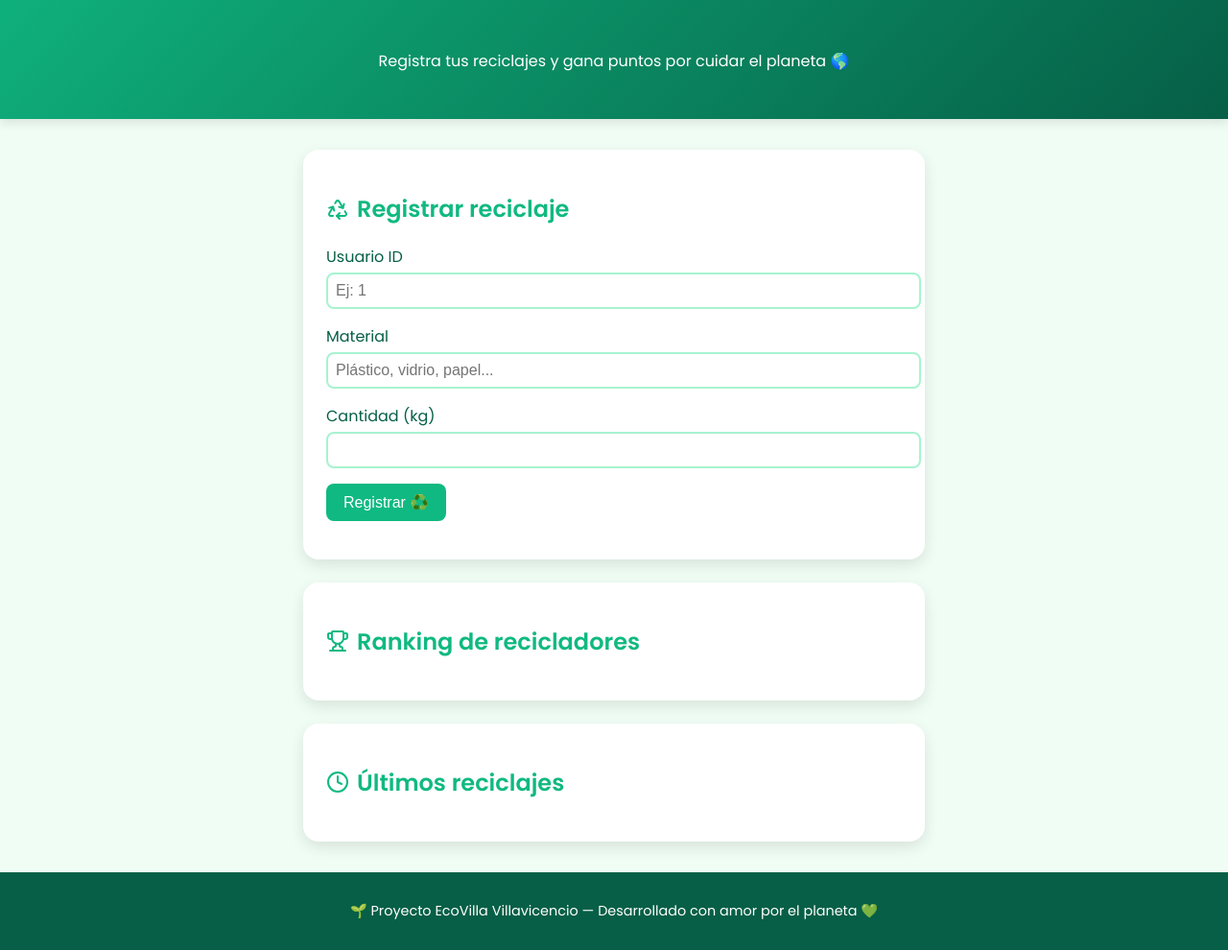
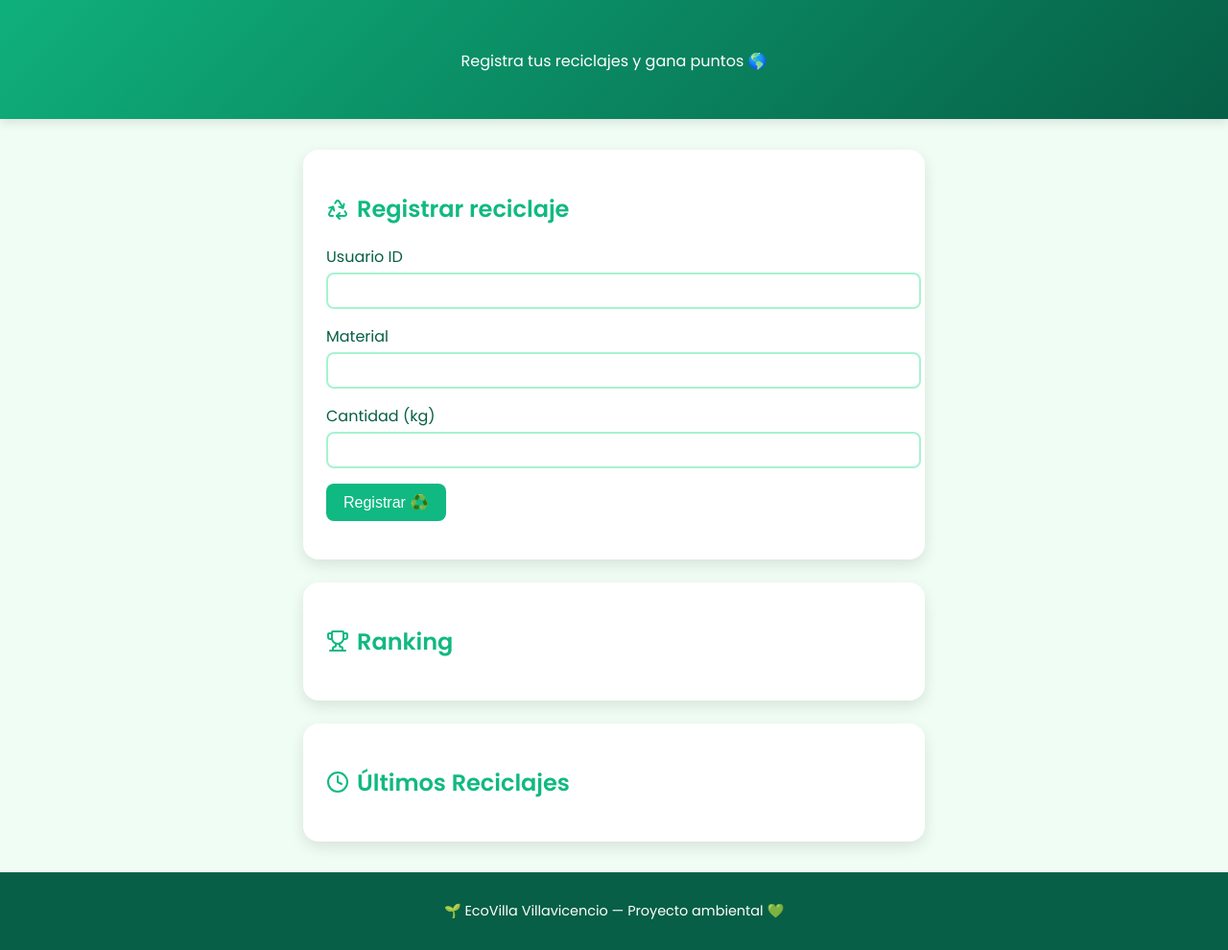
Before and after one commit to jeisonvivas/Ecovilla, a plain HTML site: page frontend/index.html in a window 1280 px wide. Shown: the part 160-1150 px from the top of the page at 96% size. Drawn offline with nearby package versions, Linux system fonts and the light colour scheme; no server answers.

Commit message:
Update index.html

```diff
--- a/frontend/index.html
+++ b/frontend/index.html
@@ -14,7 +14,7 @@
       <i data-lucide="leaf"></i>
       <h1>EcoVilla Villavicencio</h1>
     </div>
-    <p>Registra tus reciclajes y gana puntos por cuidar el planeta 🌎</p>
+    <p>Registra tus reciclajes y gana puntos 🌎</p>
   </header>
 
   <main>
@@ -23,39 +23,37 @@
       <form id="formReciclar">
         <div class="form-group">
           <label>Usuario ID</label>
-          <input type="number" id="usuarioid" placeholder="Ej: 1" required>
+          <input type="number" id="usuarioid" required>
         </div>
         <div class="form-group">
           <label>Material</label>
-          <input type="text" id="material" placeholder="Plástico, vidrio, papel..." required>
+          <input type="text" id="material" required>
         </div>
         <div class="form-group">
           <label>Cantidad (kg)</label>
           <input type="number" id="cantidad" step="0.01" required>
         </div>
-        <button type="submit" class="btn">Registrar ♻️</button>
+        <button class="btn" type="submit">Registrar ♻️</button>
       </form>
       <p id="mensaje" class="mensaje"></p>
     </section>
 
     <section class="card" id="ranking">
-      <h2><i data-lucide="trophy"></i> Ranking de recicladores</h2>
-      <ol id="listaRanking" class="ranking-list"></ol>
+      <h2><i data-lucide="trophy"></i> Ranking</h2>
+      <ol id="listaRanking"></ol>
     </section>
 
     <section class="card" id="ultimos">
-      <h2><i data-lucide="clock"></i> Últimos reciclajes</h2>
-      <ul id="listaRecientes" class="recientes-list"></ul>
+      <h2><i data-lucide="clock"></i> Últimos Reciclajes</h2>
+      <ul id="listaRecientes"></ul>
     </section>
   </main>
 
   <footer>
-    <p>🌱 Proyecto EcoVilla Villavicencio — Desarrollado con amor por el planeta 💚</p>
+    <p>🌱 EcoVilla Villavicencio — Proyecto ambiental 💚</p>
   </footer>
 
   <script src="scripts.js"></script>
-  <script>
-    lucide.createIcons();
-  </script>
+  <script>lucide.createIcons();</script>
 </body>
 </html>
```
